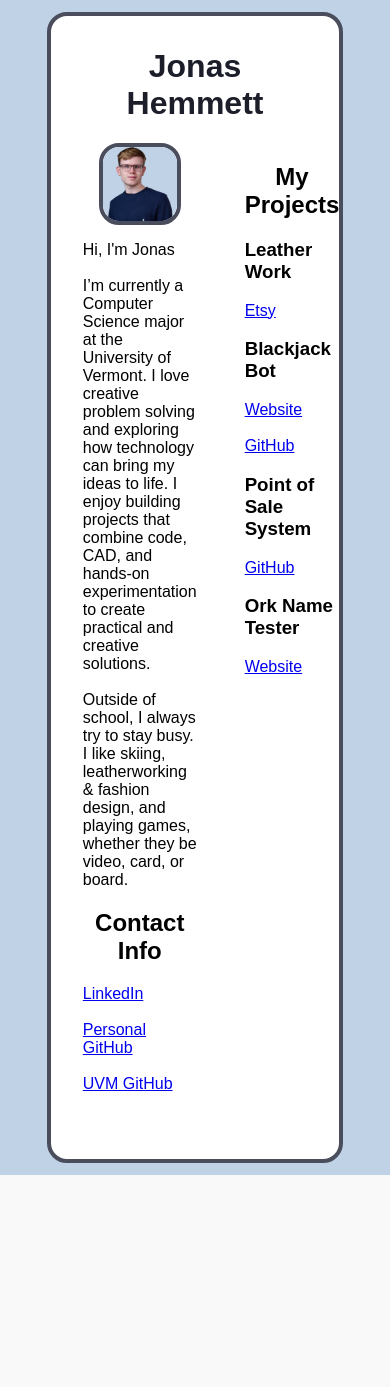
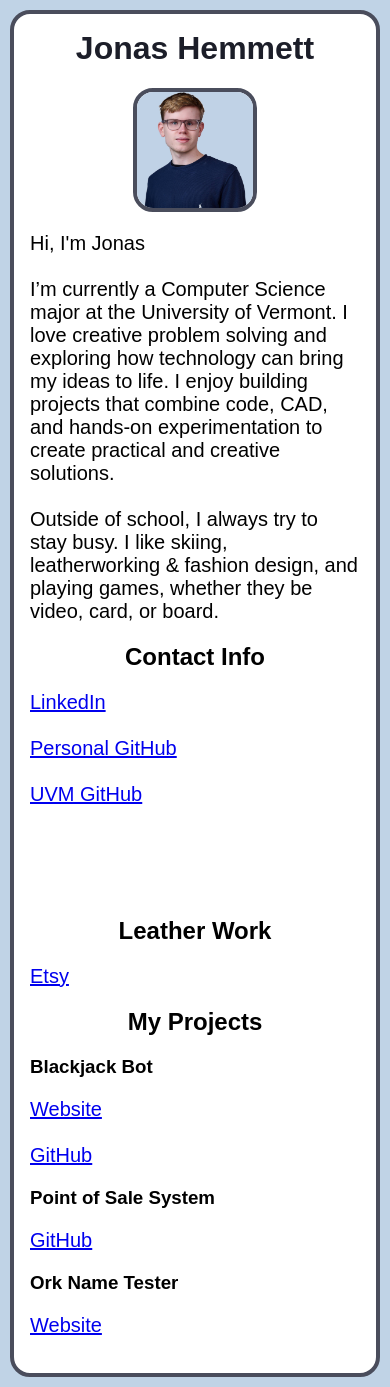
Before and after one commit to jonasgordonhemmett-tech/jonasgordonhemmett-tech.github.io, a PHP site: page / in a window 390 px wide. Before the commit the page ends 1175 px from the top, so only its background shows below. Run offline with PHP 8.4, Linux system fonts and the light colour scheme.

Commit message:
Add files via upload

```diff
--- a/css/custom.css
+++ b/css/custom.css
@@ -15,19 +15,20 @@ h2{
 .flexBox{
     display: flex;
     gap: 48px;
+    flex-wrap: wrap;
 
 }
 .flexBox .flexBoxChild{
-    flex: 1 1 50%;
+    flex: 1 1 300px;
 
 }
 body {
     padding: 32px;
     background-color: white;
-    margin-top: 3%;
-    margin-bottom: 3%;
-    margin-left: 12%;
-    margin-right: 12%;
+    margin-top: 30px;
+    margin-bottom: 30px;
+    margin-left: 120px;
+    margin-right: 120px;
     border: 4px solid #4a4d5c;
     border-radius: 20px;
 
@@ -39,8 +40,31 @@ img{
 }
 
 .jonasPic{
-    width: 65%;
+    width: 50%;
     display: block;
     margin-left: auto;
     margin-right: auto;
 }
+
+@media (max-width: 1000px) {
+    body{
+        margin-left: 60px;
+        margin-right: 60px;
+    }
+}
+@media (max-width: 650px    ) {
+    .jonasPic {
+    width: 35%;
+    }
+    body{
+        margin: 10px;
+    }
+    p {
+        font-size: 20px;
+    }
+
+    body{
+            padding: 16px;
+
+    }
+}
--- a/index.html
+++ b/index.html
@@ -7,7 +7,8 @@
         <meta name="Jonas Hemmett's Site" content="My Site.">
         <meta name="Jonas Hemmett's Site" content="My Site">
         <link rel="stylesheet" href="css/custom.css">
-<!--style went here -->
+        <meta name="viewport" content="width=device-width, initial-scale=1">
+
     </head>
 
 <body>
@@ -37,13 +38,13 @@
                 </p>
             </div>
             <div class="flexBoxChild">
-                <h2>My Projects</h2>
-                <h3>Leather Work</h3>
+                <h2>Leather Work</h2>
                 <p>
                     <a href="https://www.etsy.com/shop/HemmettLeather">
                         Etsy
                     </a>
                 </p>
+                <h2>My Projects</h2>
                 <h3>Blackjack Bot</h3>
                 <p>
                     <a href="https://jhemmett.w3.uvm.edu/Blackjack_Bot/">
@@ -70,5 +71,4 @@
 
         </div>
     </main>
-
 </body>
```
